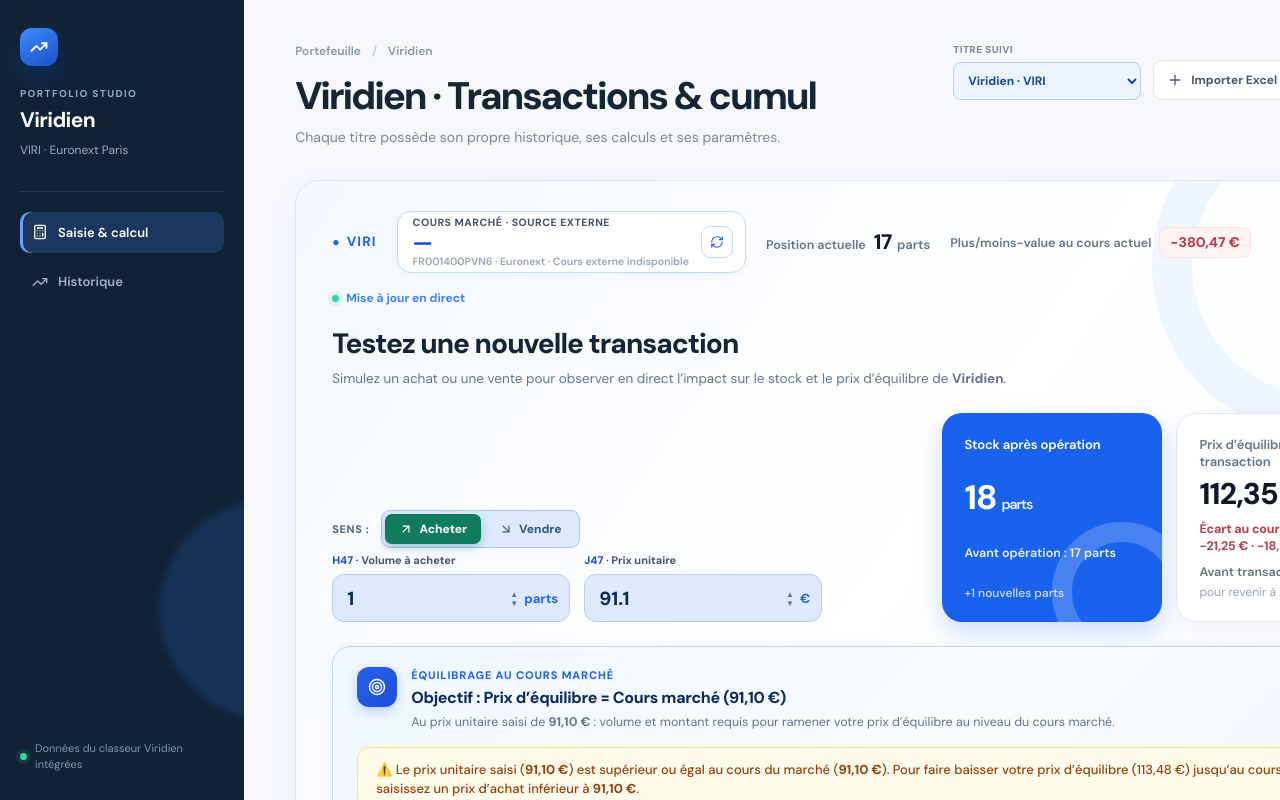
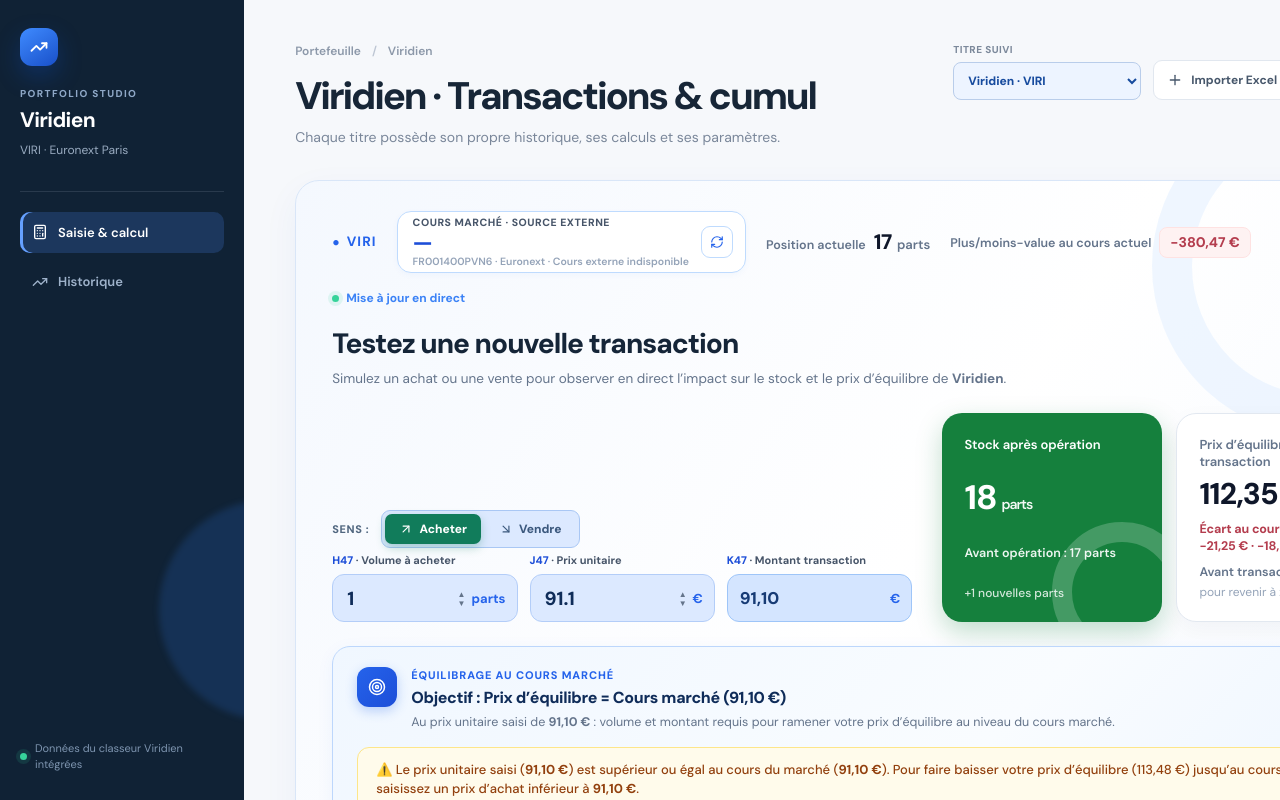
Before and after one commit to fox-velocity/transaction, a React (Vite) app: page / in a window 1280 px wide. Shown: the top 800 px of the page. Built offline with nearby package versions, Linux system fonts and the light colour scheme; no server answers.

Commit message:
feat: add transaction amount field to interface
Display the calculated transaction amount in a read-only field and update UI layout and styling for consistency.

```diff
--- a/src/Home.tsx
+++ b/src/Home.tsx
@@ -1235,6 +1235,23 @@ export default function Home() {
                     </div>
                   </div>
                 </label>
+                <div className="blue-input-wrap">
+                  <span>
+                    <b>K47</b> · Montant transaction
+                  </span>
+                  <div className="input-with-suffix readonly-amount-field">
+                    <input
+                      aria-label="Montant de la transaction"
+                      type="text"
+                      readOnly
+                      value={fmt.format(calculations.transactionAmount)}
+                      title={`Montant brut : ${money(calculations.transactionAmount)}`}
+                    />
+                    <div className="input-suffix-group">
+                      <em>€</em>
+                    </div>
+                  </div>
+                </div>
               </div>
 
               {calculations.exceedsStock && (
@@ -1245,7 +1262,7 @@ export default function Home() {
             </div>
 
             <div className="unified-metrics-col">
-              <div className={`metric-box ${projectionType === "sell" ? "box-red" : "box-blue"}`}>
+              <div className={`metric-box ${projectionType === "sell" ? "box-red" : "box-green"}`}>
                 <span className="metric-box-label">Stock après opération</span>
                 <strong className="metric-box-val">
                   {fmtInt.format(calculations.afterVolume)} <small>parts</small>
--- a/src/index.css
+++ b/src/index.css
@@ -200,8 +200,8 @@ h2 { font-size: 20px; letter-spacing: -.035em; line-height: 1.18; font-weight: 8
 }
 
 .unified-input-col {
-  flex: 1;
-  max-width: 490px;
+  flex: 1.25;
+  max-width: 580px;
   min-width: 280px;
 }
 
@@ -258,8 +258,13 @@ h2 { font-size: 20px; letter-spacing: -.035em; line-height: 1.18; font-weight: 8
 
 .input-grid {
   display: grid;
-  grid-template-columns: 1fr 1fr;
-  gap: 14px;
+  grid-template-columns: repeat(3, minmax(0, 1fr));
+  gap: 12px;
+}
+@media (max-width: 768px) {
+  .input-grid {
+    grid-template-columns: 1fr;
+  }
 }
 .blue-input-wrap {
   display: grid;
@@ -297,6 +302,21 @@ h2 { font-size: 20px; letter-spacing: -.035em; line-height: 1.18; font-weight: 8
   background: #e4efff;
   box-shadow: 0 0 0 3px rgba(37, 99, 235, .14);
 }
+.readonly-amount-field input {
+  background: #d4e5ff;
+  border-color: #9ec5f8;
+  color: #173b75;
+  cursor: default;
+  padding: 0 32px 0 12px;
+  font-size: 17px;
+  font-weight: 800;
+  user-select: all;
+}
+.readonly-amount-field input:focus {
+  border-color: #2563eb;
+  background: #dbeaff;
+  box-shadow: 0 0 0 3px rgba(37, 99, 235, .15);
+}
 .input-suffix-group {
   position: absolute;
   right: 12px;
@@ -380,6 +400,17 @@ h2 { font-size: 20px; letter-spacing: -.035em; line-height: 1.18; font-weight: 8
   border: 20px solid rgba(255, 255, 255, 0.2);
 }
 
+.box-green {
+  background: #15803d;
+  color: white;
+  border: 0;
+  box-shadow: 0 10px 26px rgba(21, 128, 61, .26);
+  transition: background .2s ease, box-shadow .2s ease;
+}
+.box-green::after {
+  border: 20px solid rgba(255, 255, 255, 0.2);
+}
+
 .box-red {
   background: #dc2626;
   color: white;
@@ -392,6 +423,7 @@ h2 { font-size: 20px; letter-spacing: -.035em; line-height: 1.18; font-weight: 8
 }
 
 .box-blue .metric-box-label,
+.box-green .metric-box-label,
 .box-red .metric-box-label {
   font-size: 13px;
   font-weight: 600;
@@ -400,6 +432,7 @@ h2 { font-size: 20px; letter-spacing: -.035em; line-height: 1.18; font-weight: 8
   margin: 0;
 }
 .box-blue .metric-box-val,
+.box-green .metric-box-val,
 .box-red .metric-box-val {
   font-size: 34px;
   font-weight: 800;
@@ -412,12 +445,14 @@ h2 { font-size: 20px; letter-spacing: -.035em; line-height: 1.18; font-weight: 8
   gap: 5px;
 }
 .box-blue .metric-box-val small,
+.box-green .metric-box-val small,
 .box-red .metric-box-val small {
   font-size: 14px;
   font-weight: 600;
   color: rgba(255, 255, 255, 0.95);
 }
 .box-blue .metric-box-prev,
+.box-green .metric-box-prev,
 .box-red .metric-box-prev {
   font-size: 12.5px;
   font-weight: 600;
@@ -426,6 +461,7 @@ h2 { font-size: 20px; letter-spacing: -.035em; line-height: 1.18; font-weight: 8
   display: block;
 }
 .box-blue .metric-box-note,
+.box-green .metric-box-note,
 .box-red .metric-box-note {
   font-size: 12px;
   font-weight: 500;
```
Also changed, not shown: .aistudio/artifacts/brain/4c275d36-c876-4d4c-8b88-76198cbeaca1/.tempmediaStorage/media_1793713445931_28c6da71.jpg (added), .aistudio/artifacts/brain/4c275d36-c876-4d4c-8b88-76198cbeaca1/.tempmediaStorage/media_1793713453961_92393880.png (added).
